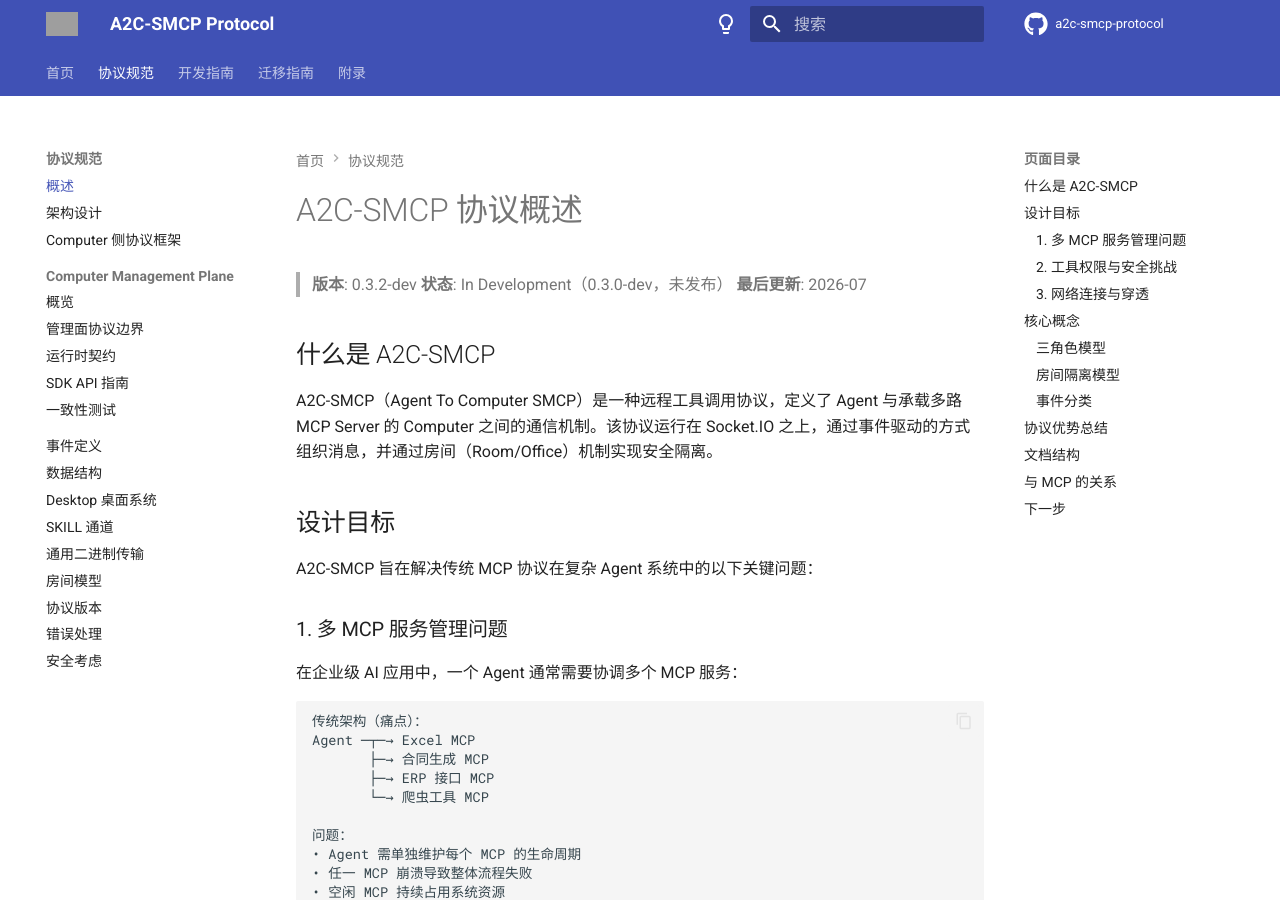
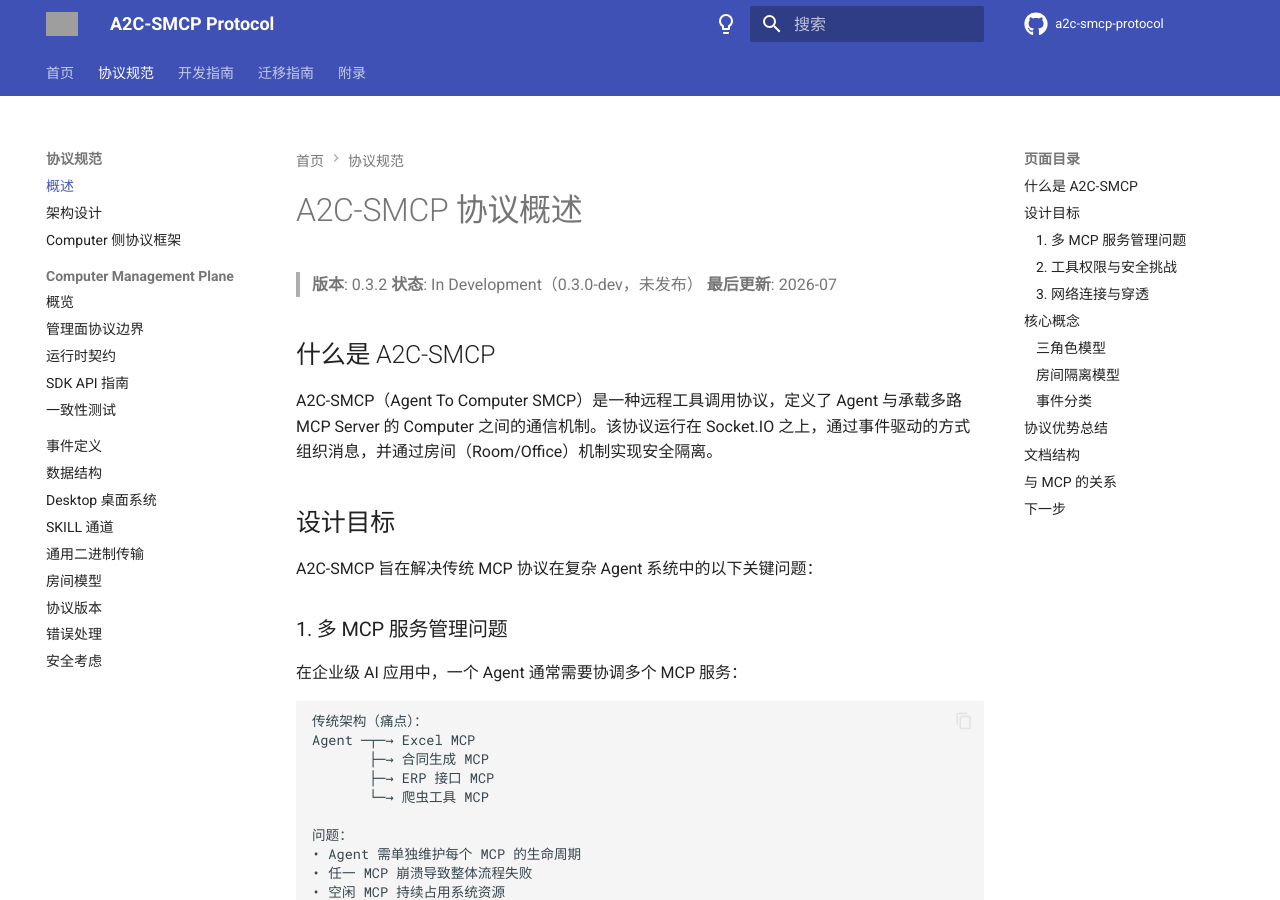
Before and after one commit to A2C-SMCP/a2c-smcp-protocol, an MkDocs documentation site: the page built from docs/specification/index.md, in a window 1280 px wide and 900 px high. Built offline with MkDocs 1.6.1 and Material for MkDocs 9.7.7, drawn with Linux system fonts in a browser that asks for light colours; comment, search, counter and statistics services are not loaded; the version menu is left out; grey boxes are pictures that could not be loaded.

Commit message:
Bump version: 0.3.2-dev → 0.3.2

```diff
--- a/docs/specification/index.md
+++ b/docs/specification/index.md
@@ -1,6 +1,6 @@
 # A2C-SMCP 协议概述
 
-> **版本**: 0.3.2-dev
+> **版本**: 0.3.2
 > **状态**: In Development（0.3.0-dev，未发布）
 > **最后更新**: 2026-07
 
--- a/mkdocs.yml
+++ b/mkdocs.yml
@@ -63,7 +63,7 @@
   version:
     provider: mike
     alias: true
-  announce: "A2C-SMCP 协议规范文档 - 本文档版本：0.3.2-dev"
+  announce: "A2C-SMCP 协议规范文档 - 本文档版本：0.3.2"
   social:
     - icon: fontawesome/brands/github
       link: https://github.com/A2C-SMCP
--- a/pyproject.toml
+++ b/pyproject.toml
@@ -1,6 +1,6 @@
 [project]
 name = "a2c-smcp-protocol"
-version = "0.3.2-dev"
+version = "0.3.2"
 description = "A2C-SMCP Protocol Specification - Agent To Computer Socket.IO-based MCP Protocol"
 readme = "README.md"
 requires-python = ">=3.10"
@@ -49,7 +49,7 @@
 
 # bump-my-version 配置
 [tool.bumpversion]
-current_version = "0.3.2-dev"
+current_version = "0.3.2"
 # 开发中版本序列化为 X.Y.Z-dev（未发布）；发布时把 pre_l 推到 final（optional_value）即去掉后缀落到 X.Y.Z
 parse = "(?P<major>\\d+)\\.(?P<minor>\\d+)\\.(?P<patch>\\d+)(?:-(?P<pre_l>dev))?"
 serialize = [
```
Also changed, not shown: CLAUDE.md (+1 -1 lines), docs/index.md (+1 -1 lines), docs/specification/versioning.md (+1 -1 lines).
